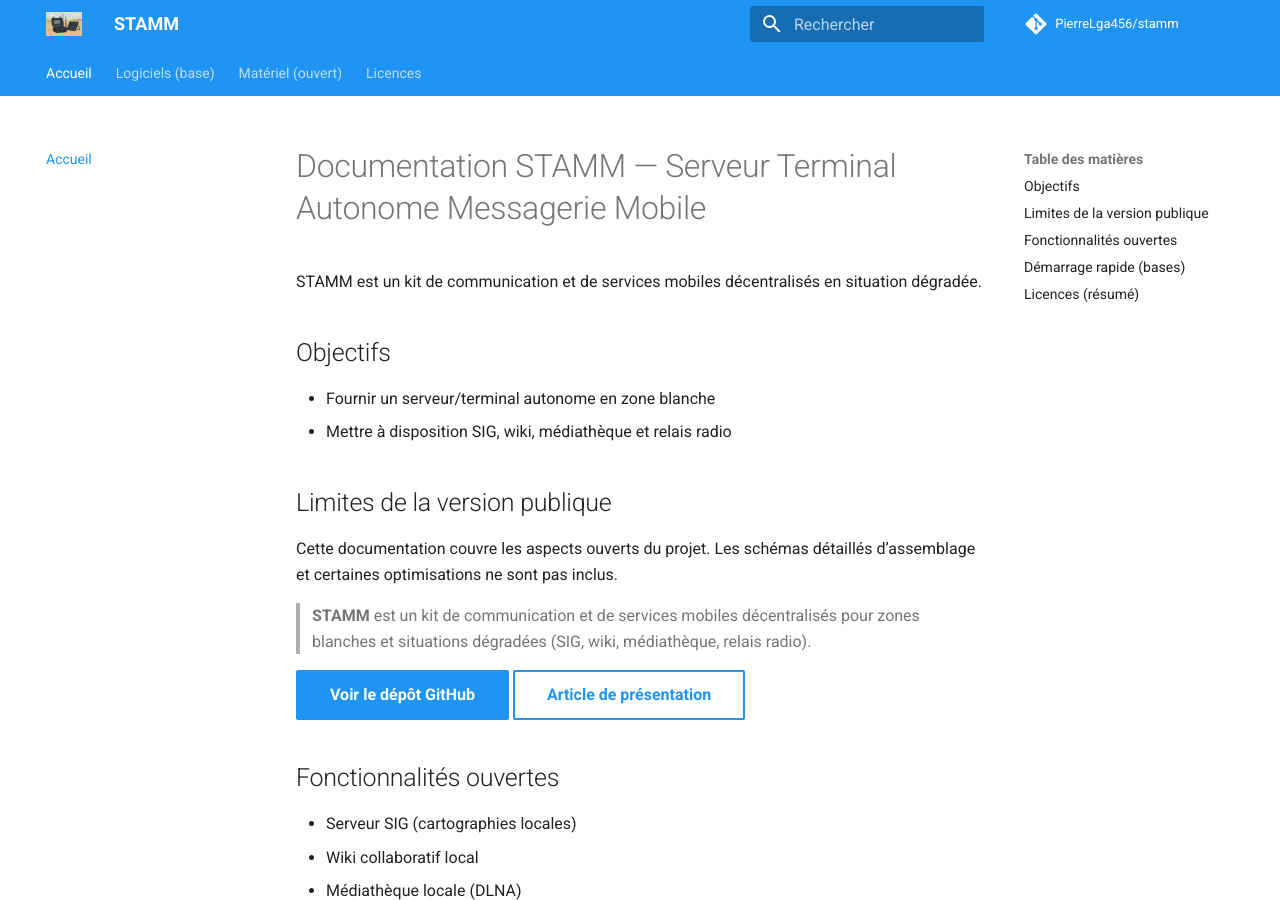
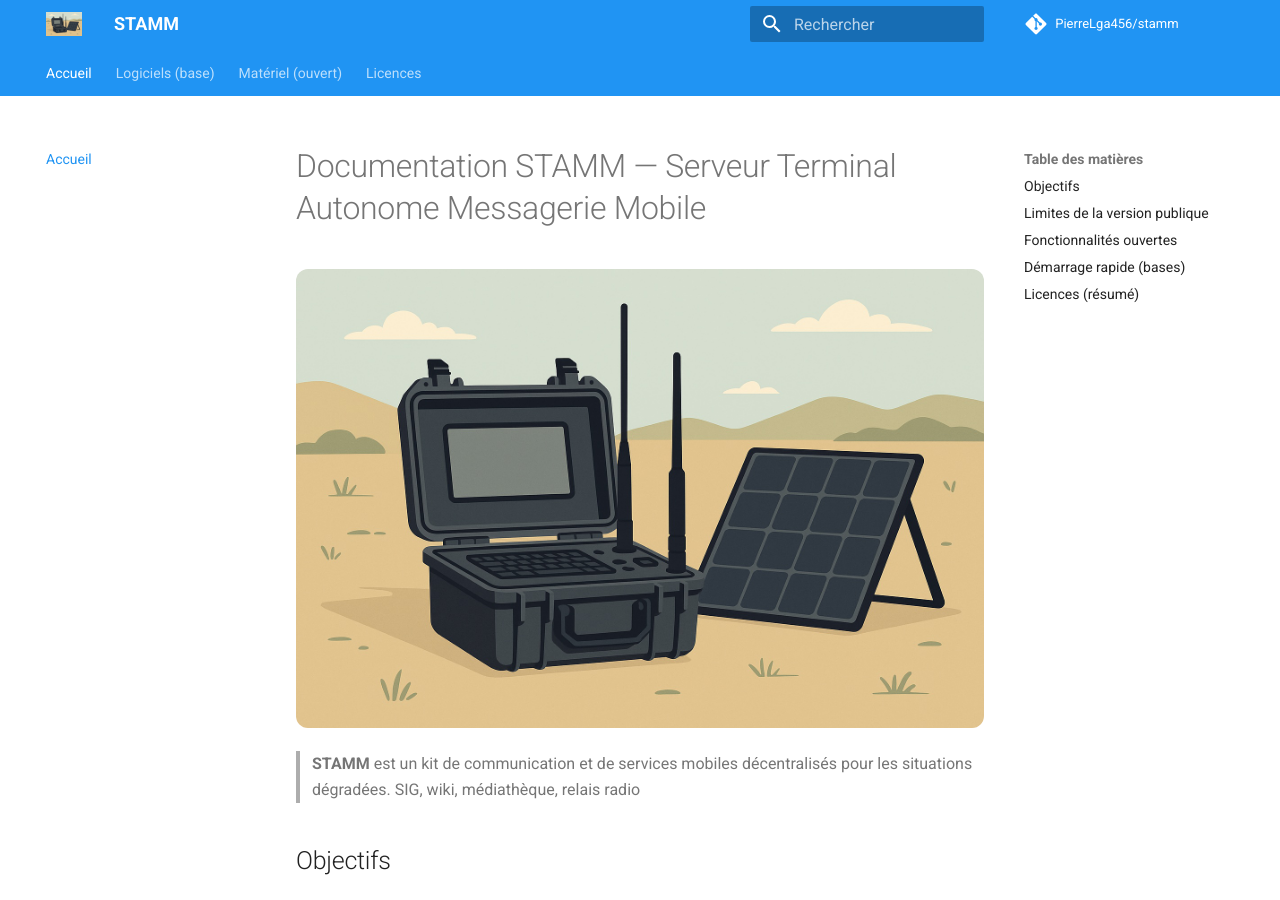
Before and after one commit to PierreLga456/stamm, an MkDocs documentation site: the page built from docs/index.md, in a window 1280 px wide and 900 px high. Built offline with MkDocs 1.6.1 and Material for MkDocs 9.7.7, drawn with Linux system fonts in a browser that asks for light colours; comment, search, counter and statistics services are not loaded.

Commit message:
Update index.md

```diff
--- a/docs/index.md
+++ b/docs/index.md
@@ -1,7 +1,10 @@
 
 # Documentation STAMM — Serveur Terminal Autonome Messagerie Mobile
 
-STAMM est un kit de communication et de services mobiles décentralisés en situation dégradée.
+![Bannière](assets/paysage-stamm.jpg){ style="border-radius:12px" }
+
+> **STAMM** est un kit de communication et de services mobiles décentralisés pour les situations dégradées.
+> SIG, wiki, médiathèque, relais radio
 
 ## Objectifs
 - Fournir un serveur/terminal autonome en zone blanche
```
